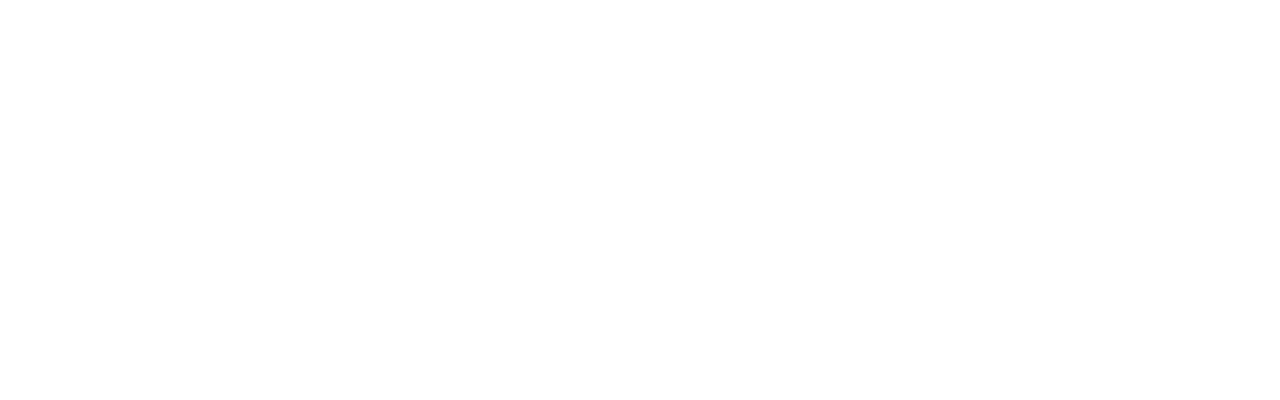
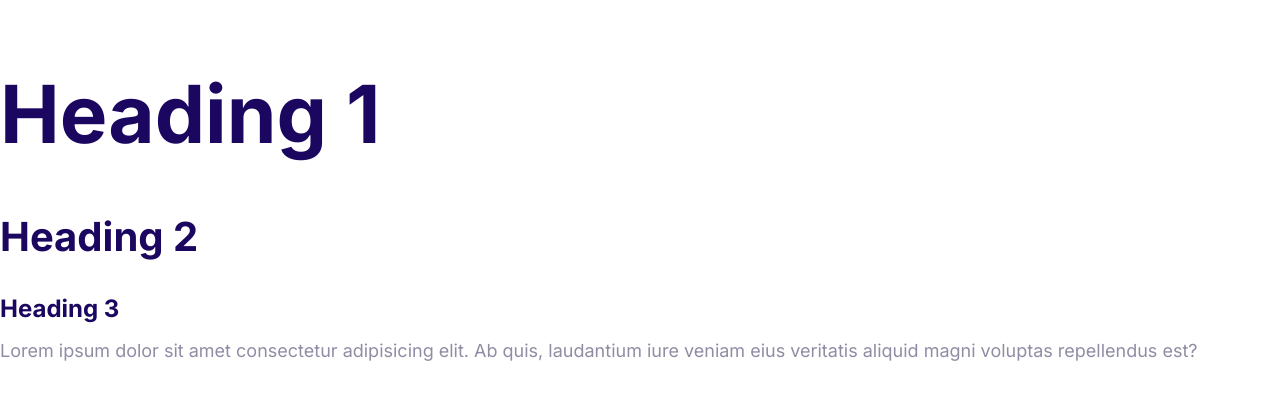
Before and after one commit to ShehryarAzhar/sherify, a plain HTML site: page index.html in a window 1280 px wide. Drawn offline with Linux system fonts and the light colour scheme.

Commit message:
Define the styles for the fonts.

```diff
--- a/css/styles.css
+++ b/css/styles.css
@@ -5,3 +5,55 @@
   --color-headings: #1b0760;
   --color-body: #918ca4;
 }
+
+html {
+  font-size: 62.5%;
+}
+
+body {
+  font-family: Inter, Arial, Helvetica, sans-serif;
+  font-size: 2.4rem;
+  line-height: 1.5;
+  color: var(--color-body);
+}
+
+h1,
+h2,
+h3 {
+  color: var(--color-headings);
+  margin-bottom: 1rem;
+}
+
+h1 {
+  font-size: 7rem;
+}
+
+h2 {
+  font-size: 4rem;
+}
+
+h3 {
+  font-size: 3rem;
+}
+
+p {
+  margin-top: 0;
+}
+
+@media screen and (min-width: 1024px) {
+  body {
+    font-size: 1.8rem;
+  }
+
+  h1 {
+    font-size: 8rem;
+  }
+
+  h2 {
+    font-size: 4rem;
+  }
+
+  h3 {
+    font-size: 2.4rem;
+  }
+}
--- a/index.html
+++ b/index.html
@@ -3,9 +3,24 @@
   <head>
     <meta charset="UTF-8" />
     <meta name="viewport" content="width=device-width, initial-scale=1.0" />
+    <link rel="preconnect" href="https://fonts.googleapis.com" />
+    <link rel="preconnect" href="https://fonts.gstatic.com" crossorigin />
+    <link
+      href="https://fonts.googleapis.com/css2?family=Inter:wght@400;700&display=swap"
+      rel="stylesheet"
+    />
     <link rel="stylesheet" href="css/normalize.css" />
     <link rel="stylesheet" href="css/styles.css" />
     <title>Document</title>
   </head>
-  <body></body>
+  <body>
+    <h1>Heading 1</h1>
+    <h2>Heading 2</h2>
+    <h3>Heading 3</h3>
+    <p>
+      Lorem ipsum dolor sit amet consectetur adipisicing elit. Ab quis,
+      laudantium iure veniam eius veritatis aliquid magni voluptas repellendus
+      est?
+    </p>
+  </body>
 </html>
```
